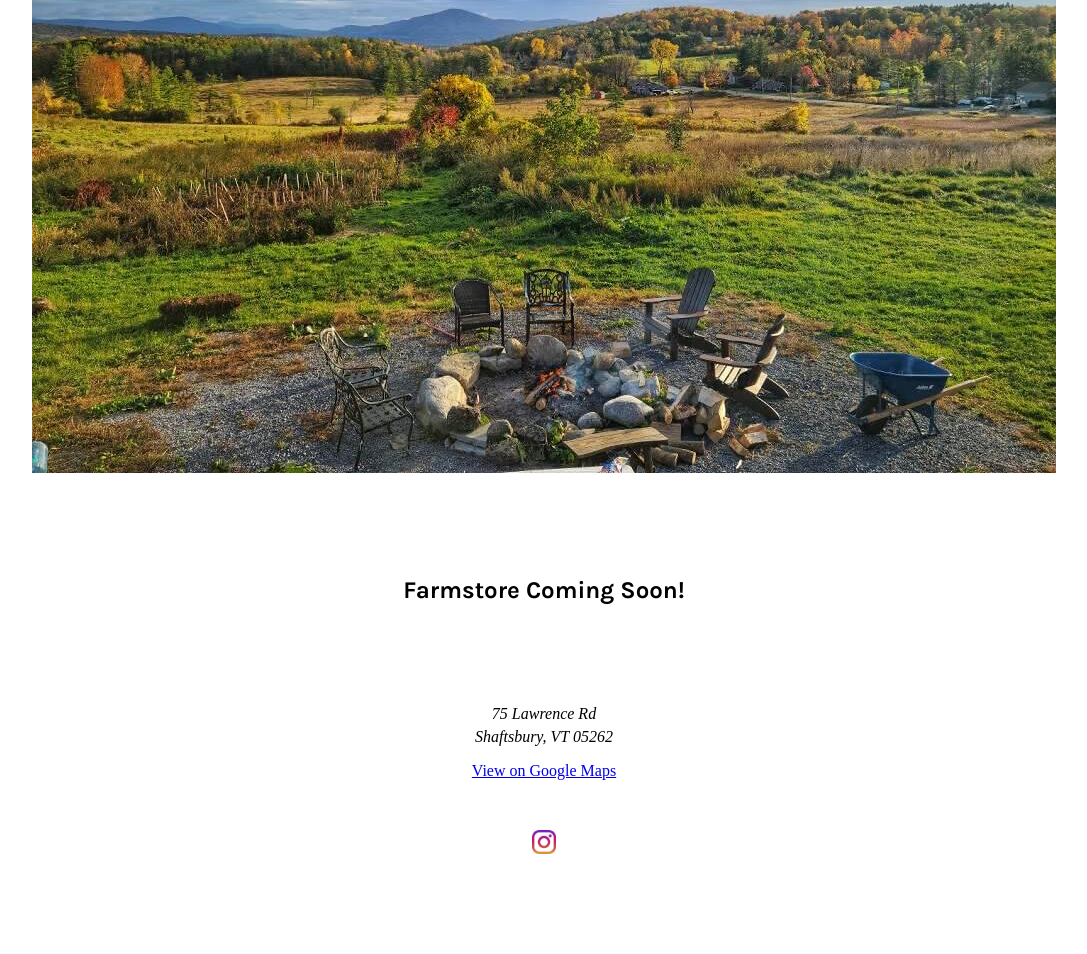
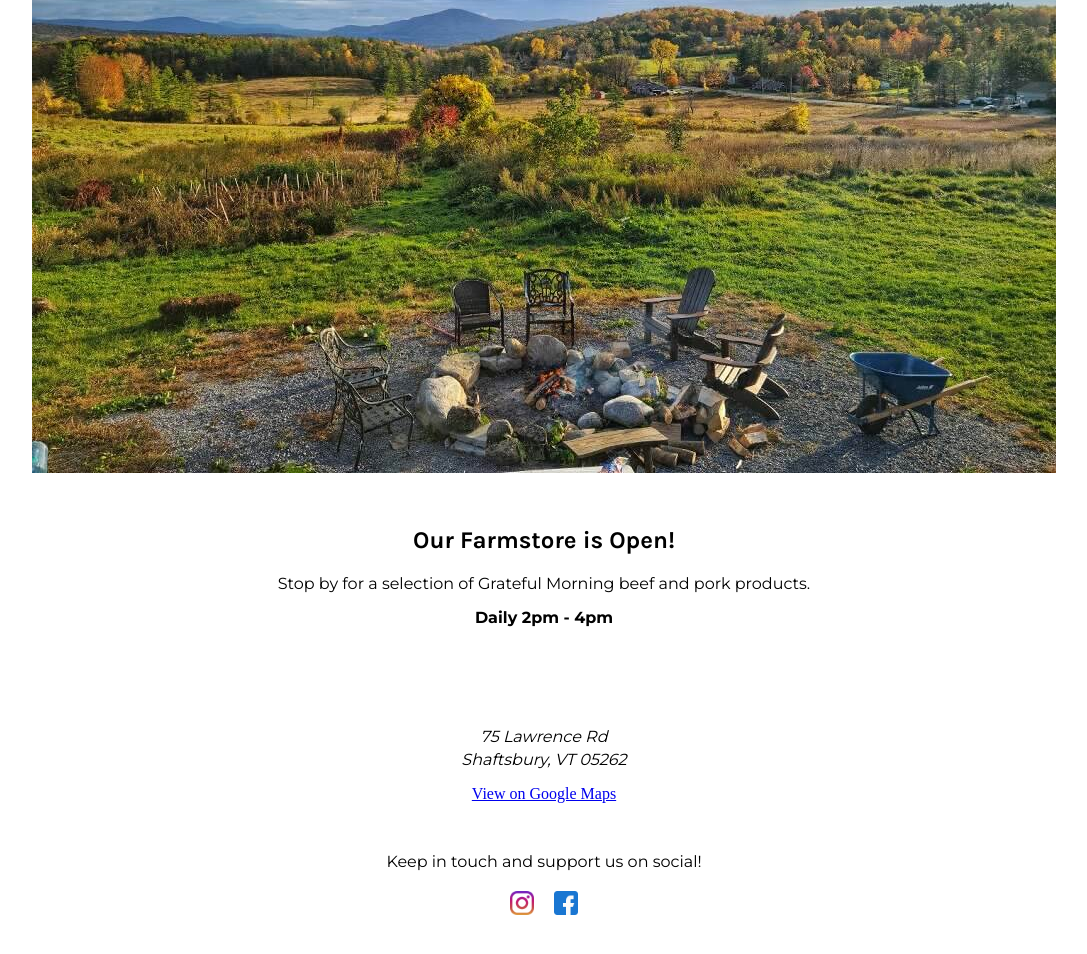
Before and after one commit to Kriordan/grateful-morning-farm, a plain HTML site: page index.html in a window 1280 px wide. Shown: the part 405-1359 px from the top of the page, without its empty margins (96-1183 px from the left). Before the commit the page ends 1309 px from the top, so only its background shows below. Drawn offline with Linux system fonts and the light colour scheme.

Commit message:
Add fb link. Add farmstore details

```diff
--- a/index.html
+++ b/index.html
@@ -4,8 +4,13 @@
     <meta charset="UTF-8" />
     <meta name="viewport" content="width=device-width, initial-scale=1.0" />
     <title>Grateful Morning Farm</title>
+    <link rel="preconnect" href="https://fonts.gstatic.com" />
     <link
       href="https://fonts.googleapis.com/css2?family=Karla:wght@400;700&display=swap"
+      rel="stylesheet"
+    />
+    <link
+      href="https://fonts.googleapis.com/css2?family=Montserrat:wght@400;700&display=swap"
       rel="stylesheet"
     />
     <link rel="stylesheet" href="normalize.css" />
@@ -24,7 +29,12 @@
         src="images/landscape.jpeg"
         alt="View from Grateful Morning Farm"
       />
-      <h2 class="Main-description">Farmstore Coming Soon!</h2>
+      <div class="Main-copyContainer">
+        <h2 class="Main-header">Our Farmstore is Open!</h2>
+        <p class="Main-description">
+          Stop by for a selection of Grateful Morning beef and pork products.
+        </p>
+        <p class="Main-hours">Daily 2pm - 4pm</p>
         <address class="Main-address">
           <p>75 Lawrence Rd</p>
           <p>Shaftsbury, VT 05262</p>
@@ -35,15 +45,30 @@
           target="_blank"
           >View on Google Maps</a
         >
+      </div>
+      <div class="Social-container">
+        <p class="Social-header">Keep in touch and support us on social!</p>
+        <div class="Social-linkContainer">
           <a
-        class="Main-socialLink"
+            class="Social-link"
             href="https://www.instagram.com/gratefulmorningfarm/"
             target="_blank"
             ><img
-          class="Main-socialIcon"
+              class="Social-icon"
               src="images/instagram.png"
               alt="Instagram Logo"
           /></a>
+          <a
+            class="Social-link"
+            href="https://www.facebook.com/Grateful-Morning-Farm-102261528454166/"
+            target="_blank"
+            ><img
+              class="Social-icon"
+              src="images/facebook.png"
+              alt="Facebook Logo"
+          /></a>
+        </div>
+      </div>
     </main>
   </body>
 </html>
--- a/style.css
+++ b/style.css
@@ -9,10 +9,16 @@ html {
 }
 
 h1,
-h2 {
+h2,
+h3 {
   font-family: "Karla", sans-serif;
 }
 
+p {
+  font-family: "Montserrat", sans-serif;
+}
+
+/* Header Component */
 .Header {
   padding: 10px;
 }
@@ -28,18 +34,33 @@ h2 {
 .Header-title {
   text-align: center;
 }
-.Header-nav,
-.Main {
+.Header-nav {
   margin: auto;
   max-width: 1024px;
 }
+
+/* Main Component */
 .Main {
+  margin: auto;
   margin-bottom: 15px;
+  max-width: 1024px;
 }
 .Main-hero {
   max-width: 100%;
 }
+.Main-copyContainer {
+  padding: 0 20px;
+}
+.Main-header {
+  margin: 50px 0 20px;
+  text-align: center;
+}
 .Main-description {
+  text-align: center;
+}
+.Main-hours {
+  font-weight: 700;
+  margin-bottom: 100px;
   text-align: center;
 }
 .Main-address {
@@ -49,19 +70,27 @@ h2 {
 .Main-address p {
   margin: 5px;
 }
-.Main-description {
-  margin: 100px 0;
-}
 .Main-mapLink {
   display: block;
   text-align: center;
 }
-.Main-socialLink {
+
+/* Social Component */
+.Social-container {
+  margin: 50px 0;
+}
+.Social-header {
+  margin-bottom: 20px;
+  text-align: center;
+}
+.Social-linkContainer {
   display: flex;
   justify-content: center;
-  margin: 50px 0;
 }
-.Main-socialIcon {
+.Social-link {
+  margin: 0 10px;
+}
+.Social-icon {
   height: 24px;
   width: 24px;
 }
```
Also changed, not shown: images/facebook.png (added), 1 other file. Lines whose indentation alone changed are shown as unchanged.
